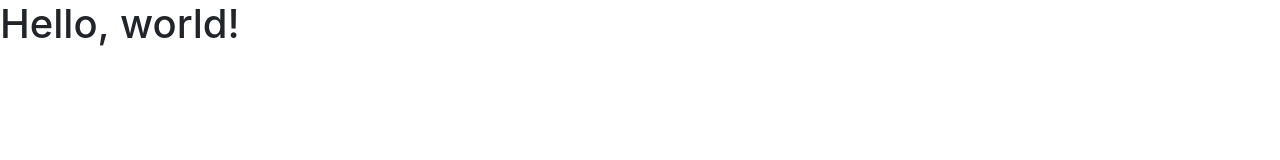
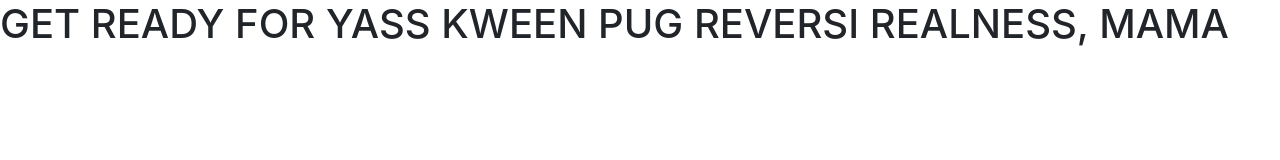
Before and after one commit to grrbam/reversi, a website: page public/index.html in a window 1280 px wide. Drawn offline with nearby package versions, Linux system fonts and the light colour scheme.

Commit message:
Update to header and title

```diff
--- a/public/index.html
+++ b/public/index.html
@@ -8,10 +8,10 @@
     <!-- Bootstrap CSS -->
     <link rel="stylesheet" href="https://stackpath.bootstrapcdn.com/bootstrap/4.3.1/css/bootstrap.min.css" integrity="sha384-ggOyR0iXCbMQv3Xipma34MD+dH/1fQ784/j6cY/iJTQUOhcWr7x9JvoRxT2MZw1T" crossorigin="anonymous">
 
-    <title>This is YASS KWEEN PUG REVERSI REALNESS, MAMA</title>
+    <title>YASS!</title>
   </head>
   <body>
-    <h1>Hello, world!</h1>
+    <h1>GET READY FOR YASS KWEEN PUG REVERSI REALNESS, MAMA</h1>
 
     <!-- Optional JavaScript -->
     <!-- jQuery first, then Popper.js, then Bootstrap JS -->
```
